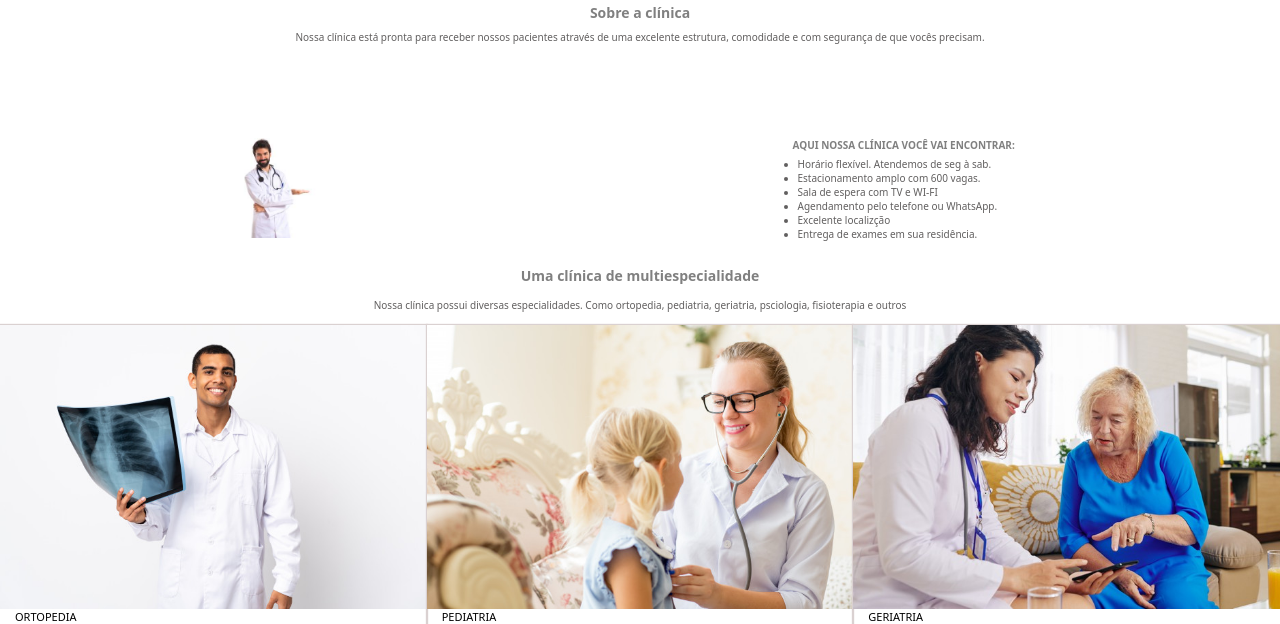
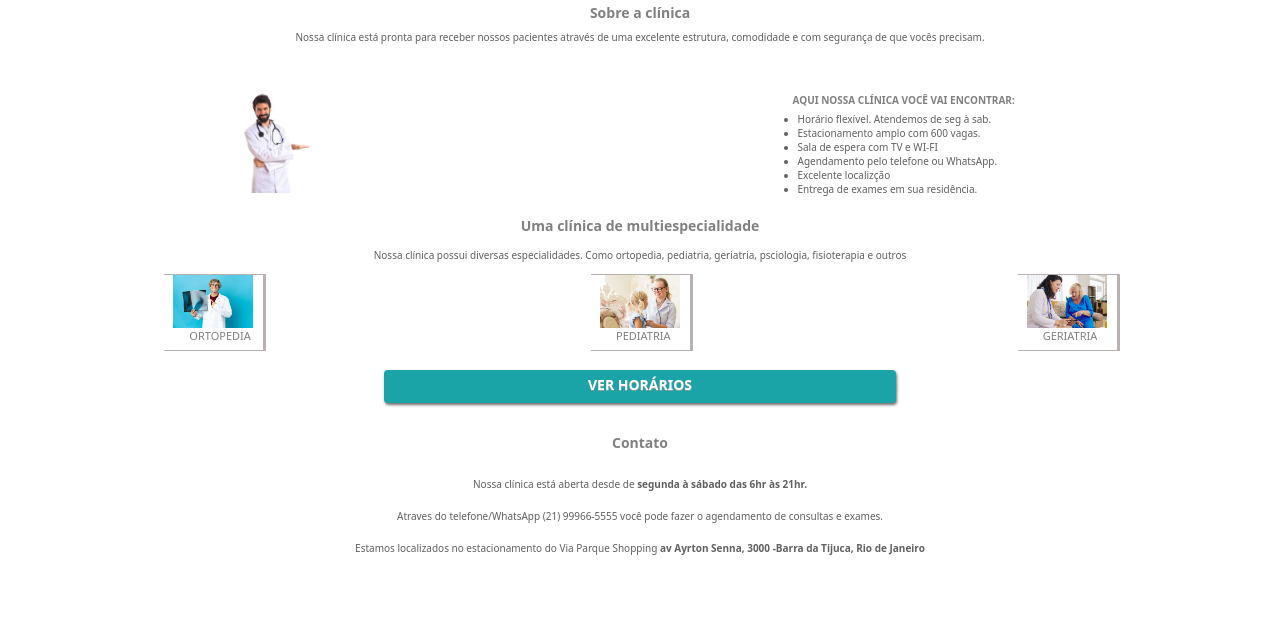
Before and after one commit to DEV-Eduardo-Silva/Clinica, a plain HTML site: page index.html in a window 1280 px wide. Shown: the part 222-846 px from the top of the page. Drawn offline with Linux system fonts and the light colour scheme.

Commit message:
botao e contatos criado

```diff
--- a/estilos/style.css
+++ b/estilos/style.css
@@ -29,7 +29,7 @@ body, html{
 header{
     background-color: aqua;
     display: flex;
-    justify-content: space-between;
+    justify-content: space-around;
     align-items: center;
     height: 5vh;
     width: 100vw;
@@ -84,7 +84,7 @@ main{
 }
 .sobre{
     width: 100%;
-    height: 15vh;
+    height: 75px;
     margin: 20px 0px;
     padding: 5px;
 
@@ -107,7 +107,8 @@ main{
 
 .imagem-main{
     display: flex;
-    padding-bottom: 20px;
+    margin: 15px auto;
+
 
 }
 
@@ -154,21 +155,56 @@ main{
 .tres-card{
     display: flex;
 
+   justify-content: space-around;
 }
 small{
     font-size: 11px;
     font-weight: 200;
-
-    padding: 0px 15px;
+    color: gray;
+    padding: 0px 24px;
+    margin: 2px;
 }
 
 
 .card> img{
-    width: 100%;
-    display: block
+    width: 80%;
+    display: block;
+   margin: auto;
+
 
 }
 .card{
-box-shadow: 0px 0px 1px 1px rgb(218, 209, 209);
-
+    box-shadow: 2px 0px 0px 1px rgb(185, 176, 176);
+    height: 75px;
+    width: 100px;
 }
+ .botao> p{
+    font-size: 10px;
+    margin: 8px 3px;
+    text-align: center;
+    color: rgb(97, 95, 95);
+    padding: 5px;
+ }
+ .botao> h3{
+    margin: 20px auto;
+    padding: 5px 0px;
+    text-align: center;
+    color: white;
+    background-color: rgb(27, 164, 168);
+    width: 40vw;
+    height: 33px;
+    font-size: 14px;
+    border-radius: 4px;
+    text-shadow: 0px 1px  rgb(158, 152, 152);
+    box-shadow: 1px 2px 3px rgb(114, 109, 109);
+ }
+ .botao> h2{
+    margin: 10px auto;
+    padding: 10px 0px;
+    text-align: center;
+    color: gray;
+    font-size: 14px;
+ }
+ span{
+    font-weight: bold;
+ }
--- a/index.html
+++ b/index.html
@@ -49,7 +49,7 @@
         </div>
         <div class="tres-card">
             <div class="card">
-                <img src="imagens/ortopedia.png" alt="ortopedia">
+                <img src="imagens/ortopedia1.png" alt="ortopedia">
                 <small>ORTOPEDIA</small>
             </div>
             <div class="card">
@@ -60,7 +60,13 @@
                 <img src="imagens/geriatra.png" alt="geriatria">
                 <small>GERIATRIA</small>
             </div>
-
+        </div>
+        <div class="botao">
+            <h3>VER HORÁRIOS</h3>
+            <h2> Contato</h2>
+            <p>Nossa clínica está aberta desde de <span>segunda à sábado das 6hr às 21hr.</span></p>
+            <p>Atraves do telefone/WhatsApp (21) 99966-5555 você pode fazer o agendamento de consultas e exames.</p>
+            <p>Estamos localizados no estacionamento do Via Parque Shopping <span> av Ayrton Senna, 3000 -Barra da Tijuca, Rio de Janeiro</span></p>
         </div>
 
     </main>
```
